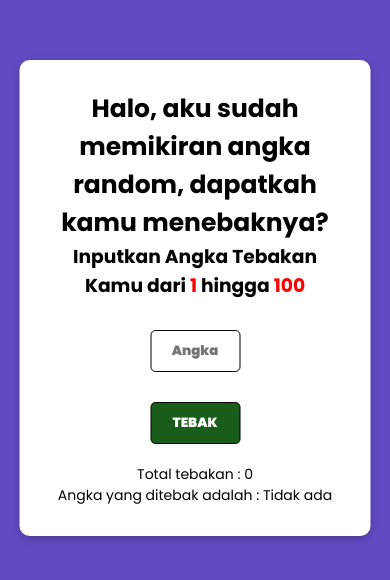
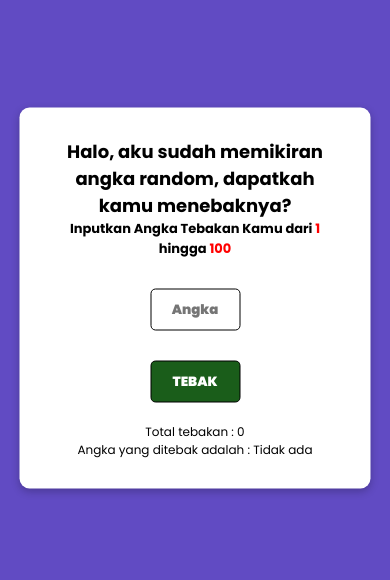
Before and after one commit to pauluskelvinwiranata/guess-number, a plain HTML site: page index.html in a window 390 px wide. Shown: the part 124-704 px from the top of the page. Drawn offline with Linux system fonts and the light colour scheme.

Commit message:
add responsive

```diff
--- a/index.html
+++ b/index.html
@@ -8,7 +8,7 @@
   </head>
   <body>
     <div class="wrapper">
-      <h1>Halo, aku sudah memikiran angka random, dapatkah kamu menebaknya?</h1>
+      <h2>Halo, aku sudah memikiran angka random, dapatkah kamu menebaknya?</h2>
       <h3>
         Inputkan Angka Tebakan Kamu dari <span>1</span> hingga <span>100</span>
       </h3>
--- a/style.css
+++ b/style.css
@@ -80,15 +80,15 @@ body {
     margin-inline: auto;
   }
 
-  .wrapper h1 {
-    font-size: 25px;
+  .wrapper h2 {
+    font-size: 18px;
   }
 
-  .wrapper h2 {
-    font-size: 20px;
+  .wrapper h3 {
+    font-size: 13px;
   }
 
-  .wrapper p{
-    font-size: 14px;
+  .wrapper p {
+    font-size: 12px;
   }
 }
```
